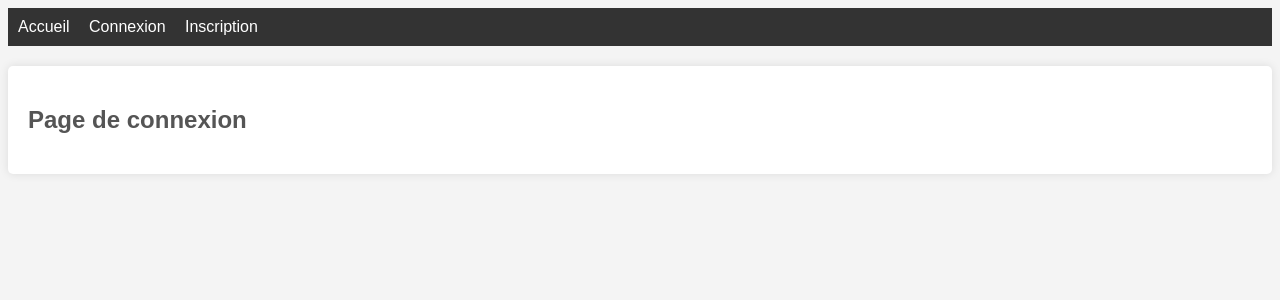
After one commit to Sabbat10/mon-blog-projet, a Django app: page /connexion/ in a window 1280 px wide. The commit adds this page. Shown: the top 300 px of the page. Run offline with Django 5.2, Linux system fonts and the light colour scheme.

Commit message:
add: connexion and inscription pages

```diff
--- a/blogapp/urls.py
+++ b/blogapp/urls.py
@@ -1,9 +1,11 @@
 from django.urls import path
-from blogapp.views import home_view
+from blogapp.views import home_view, connexion_view, inscription_view
 
 
 app_name = 'blogapp'
 
 urlpatterns = [
     path('', home_view, name='home'),
+    path('connexion/', connexion_view, name='connexion'),
+    path('inscription/', inscription_view, name='inscription'),
 ]
--- a/blogapp/views.py
+++ b/blogapp/views.py
@@ -5,3 +5,10 @@ from django.shortcuts import render
 
 def home_view(request):
     return render(request, 'home.html')
+
+
+def connexion_view(request):
+    return render(request, 'connexion.html')
+
+def inscription_view(request):
+    return render(request, 'inscription.html')
--- a/templates/base.html
+++ b/templates/base.html
@@ -32,15 +32,15 @@
       h1,
       h2,
       h3 {
-        color: #333;
+        color: #555;
       }
     </style>
   </head>
   <body>
     <nav>
       <a href="{% url 'blogapp:home' %}">Accueil</a>
-      <a href="#">Connexion</a>
-      <a href="#">Inscription</a>
+      <a href="{% url 'blogapp:connexion' %}">Connexion</a>
+      <a href="{% url 'blogapp:inscription' %}">Inscription</a>
     </nav>
     <div class="container">{% block content %} {% endblock %}</div>
   </body>
--- /dev/null
+++ b/templates/connexion.html
@@ -0,0 +1,5 @@
+{% extends 'base.html' %} {% block title %} Connexion {% endblock title %}
+<!--  -->
+{%block content %}
+<h2>Page de connexion</h2>
+{% endblock content %}
--- /dev/null
+++ b/templates/inscription.html
@@ -0,0 +1,5 @@
+{% extends 'base.html' %} {% block title %} Inscription {% endblock title %}
+<!--  -->
+{%block content %}
+<h2>Page d'inscription</h2>
+{% endblock content %}
```
